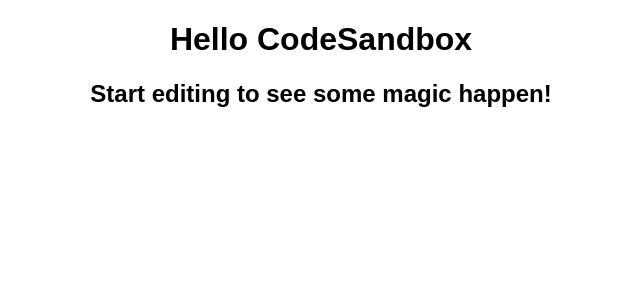
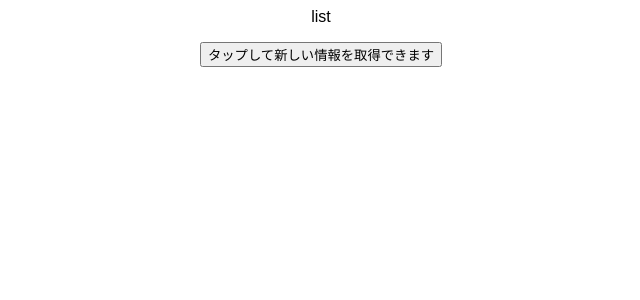
Before and after one commit to aloerina01/react-sample-news-feed, a React (Create React App) app: page / in a window 1280 px wide. Shown: the top 300 px of the page, without its empty margins (319-959 px from the left). Built offline with nearby package versions, Linux system fonts and the light colour scheme.

Commit message:
Implement FeedList & PrimaryFloatButton components

```diff
--- a/src/App.tsx
+++ b/src/App.tsx
@@ -1,11 +1,16 @@
 import * as React from "react";
+import { FeedList } from "./components/FeedList";
+import { PrimaryFloatButton } from "./components/PrimaryFloatButton";
 import "./styles.css";
 
 export default function App() {
   return (
     <div className="App">
-      <h1>Hello CodeSandbox</h1>
-      <h2>Start editing to see some magic happen!</h2>
+      <FeedList feedItems={[]} />
+      <PrimaryFloatButton
+        label="タップして新しい情報を取得できます"
+        onClick={() => console.log()}
+      />
     </div>
   );
 }
--- /dev/null
+++ b/src/components/FeedList.tsx
@@ -0,0 +1,6 @@
+import * as React from "react";
+import { FeedListProps } from "../types/FeedList";
+
+export const FeedList: React.FC<FeedListProps> = () => {
+  return <div>list</div>;
+};
--- /dev/null
+++ b/src/components/PrimaryFloatButton.tsx
@@ -0,0 +1,13 @@
+import * as React from "react";
+import { PrimaryFloatButtonProps } from "../types/PrimaryFloatButton";
+
+export const PrimaryFloatButton: React.FC<PrimaryFloatButtonProps> = ({
+  label,
+  onClick
+}) => {
+  return (
+    <p>
+      <button onClick={onClick}>{label}</button>
+    </p>
+  );
+};
--- /dev/null
+++ b/src/types/FeedItem.ts
@@ -0,0 +1 @@
+export interface FeedItem {}
--- /dev/null
+++ b/src/types/FeedList.ts
@@ -0,0 +1,5 @@
+import { FeedItem } from "./FeedItem";
+
+export type FeedListProps = {
+  feedItems: Array<FeedItem>;
+};
--- /dev/null
+++ b/src/types/PrimaryFloatButton.ts
@@ -0,0 +1,4 @@
+export type PrimaryFloatButtonProps = {
+  label: String;
+  onClick: () => {};
+};
```
Also changed, not shown: package.json (+7 -2 lines).
